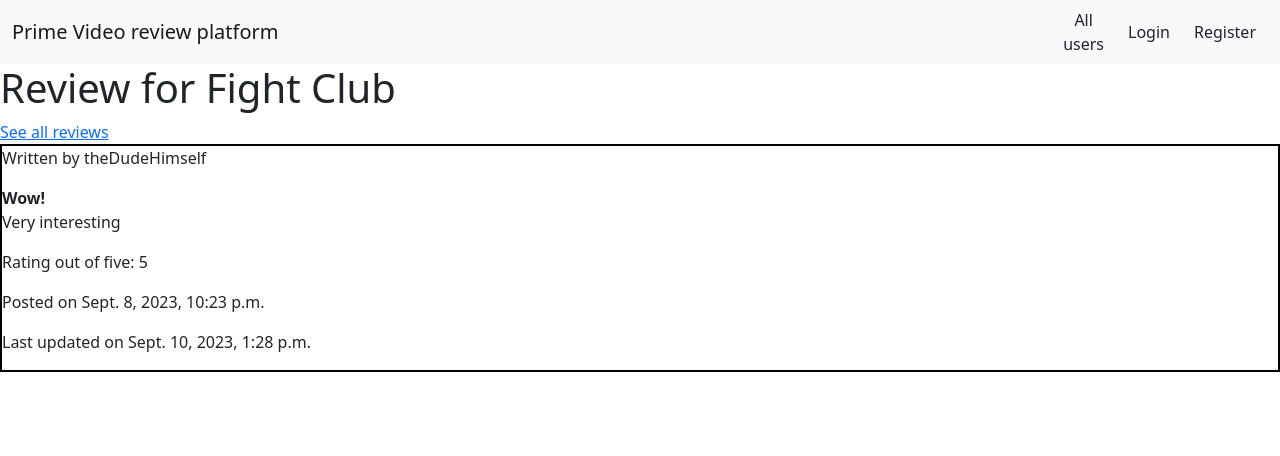
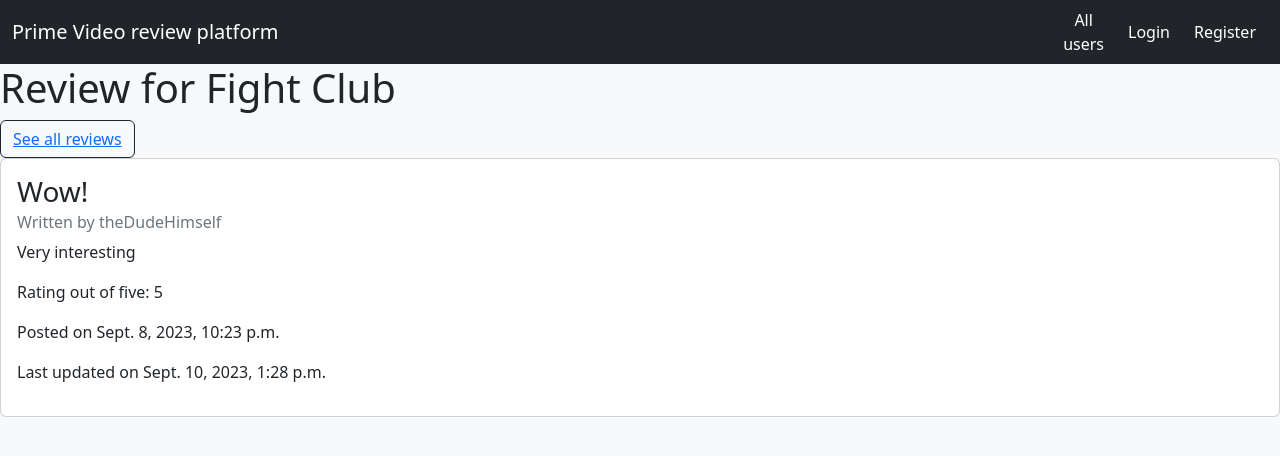
Before and after one commit to BepisGithub/SoftwareEngineeringAndAgileAssignment, a Django app: page /8/reviews/8/ in a window 1280 px wide. Shown: the top 456 px of the page. Run offline with Django 4.2, Linux system fonts and the light colour scheme; data comes from the database, SQL or seed files in the repository.

Commit message:
Improve background, add cards for review displays and display 8 movies per page

```diff
--- a/movie/templates/movie/list.html
+++ b/movie/templates/movie/list.html
@@ -7,7 +7,7 @@
     <h1>Movies</h1>
     <ul class="list-group">
     {% for movie in movies%}
-        <li class="list-group-item"><a href="{% url 'detail' movie.id %}">{{movie.title}}</a></li>
+        <li class="list-group-item py-4"><a href="{% url 'detail' movie.id %}">{{movie.title}}</a></li>
     {% endfor %}
     </ul>
     {% include 'base_pagination.html' with page_obj=page_obj %}
--- a/movie/views.py
+++ b/movie/views.py
@@ -10,7 +10,7 @@ class MovieListView(generic.ListView):
     model = Movie
     template_name = 'movie/list.html'
     context_object_name = 'movies'
-    paginate_by = 5
+    paginate_by = 8
 
 
 class MovieDetailView(generic.DetailView):
--- a/review/templates/review/detail.html
+++ b/review/templates/review/detail.html
@@ -4,14 +4,17 @@
 
 {% block body %}
     <h1>Review for {{movie.title}}</h1>
-    <a href="{% url 'review:list' movie.id %}">See all reviews</a>
-    <div style="border: 2px solid black;">
+    <button class="btn btn-outline-dark"><a href="{% url 'review:list' movie.id %}" class="link-primary">See all reviews</a></button>
+    <div class="card">
+        <div class="card-body">
             {% include 'review/review_div.html' with review=review %}
-    </div>
             {% if user == review.user%}
                 <a href="{% url 'review:update' movie.id review.id %}">Update here</a>
             {% endif %}
             {% if user.is_admin or user == review.user %}
                 <a href="{% url 'review:delete' movie.id review.id %}">Delete here</a>
             {% endif %}
+        </div>
+    </div>
+
 {% endblock %}
--- a/review/templates/review/review_div.html
+++ b/review/templates/review/review_div.html
@@ -1,6 +1,5 @@
-<div>
-    <p>Written by {{review.user}}</p>
-    <strong>{{review.title}}</strong>
+<h3 class="card-title">{{review.title}}</h3>
+<h6 class="card-subtitle mb-2 text-muted">Written by {{review.user}}</h6>
 <p>{{review.message}}</p>
 <div>
     <p>Rating out of five: {{review.rating_out_of_five}}</p>
@@ -9,4 +8,3 @@
         <p>Last updated on {{review.date_last_edited}}</p>
     {% endif %}
 </div>
-</div>
--- a/templates/base.html
+++ b/templates/base.html
@@ -5,14 +5,13 @@
     <title>{% block title %}Prime Video Review Platform{% endblock %}</title>
     <link href="https://cdn.jsdelivr.net/npm/bootstrap@5.2.3/dist/css/bootstrap.min.css" rel="stylesheet" integrity="sha384-rbsA2VBKQhggwzxH7pPCaAqO46MgnOM80zW1RWuH61DGLwZJEdK2Kadq2F9CUG65" crossorigin="anonymous">
 </head>
-<body>
+<body class="bg-light">
 <header>
-    <nav class="navbar navbar-expand-lg navbar-light bg-light">
+    <nav class="navbar navbar-expand-lg navbar-dark bg-dark text-white">
             <div class="container-fluid">
                 <a class="navbar-brand" href="/">Prime Video review platform</a>
             </div>
             <div class="d-flex justify-content-end">
-
                 <a class="nav-link me-4 text-center" href="{% url 'user:list' %}">All users</a>
                 {% if user.is_authenticated %}
                     <a class="nav-link me-4 text-center" href="{% url 'user:detail' user.id %}"> Hello, {{user.username}}</a>
```
Also changed, not shown: review/templates/review/list.html (+6 -3 lines). Lines whose indentation alone changed are shown as unchanged.
